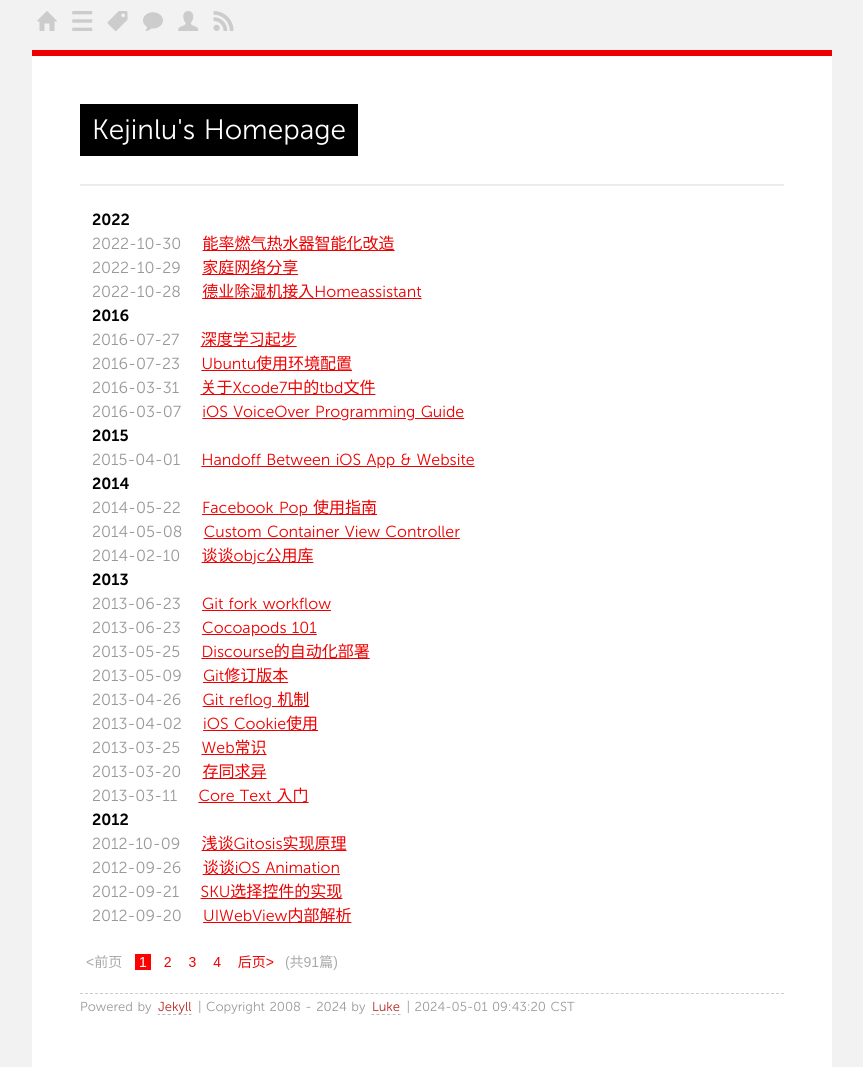
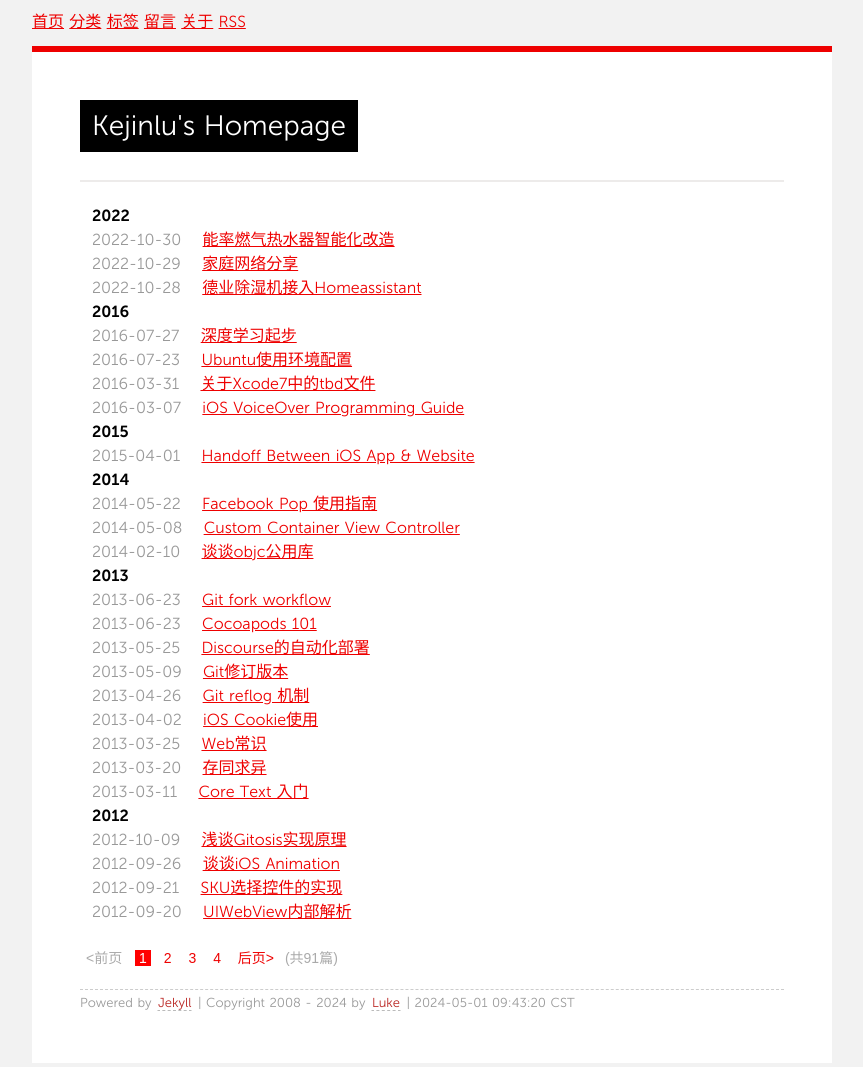
Before and after one commit to kejinlu/kejinlu.github.io, a Jekyll site: the page built from index.html, in a window 1280 px wide. Shown: the whole page, without its empty margins (208-1071 px from the left). Built offline with Jekyll 4.4.1, drawn with Linux system fonts in a browser that asks for light colours; the list of posts is cut into pages by our own code.

Commit message:
Update default.html

```diff
--- a/_layouts/default.html
+++ b/_layouts/default.html
@@ -19,12 +19,12 @@
 <body>
   <div id="body-wrapper">
     <div class="buttons">
-      <a href="/" class="ss-icon" title="Go to homepage">home</a>
-      <a href="/categories" class="ss-icon" title="Category">list</a>
-      <a href="/tags" class="ss-icon" title="Tag Cloud">tags</a>
-      <a href="/guestbook" class="ss-icon" title="Guest Book">talk</a>
-      <a href="/about" class="ss-icon" title="About">user</a>
-      <a href="/feed" class="ss-icon" title="Subscribe by RSS">rss</a>
+      <a href="/" title="Go to homepage">首页</a>
+      <a href="/categories" itle="Category">分类</a>
+      <a href="/tags" title="Tag Cloud">标签</a>
+      <a href="/guestbook" title="Guest Book">留言</a>
+      <a href="/about" title="About">关于</a>
+      <a href="/feed" title="Subscribe by RSS">RSS</a>
     </div>
     <div id="container">
       <div id="main" role="main">
```
